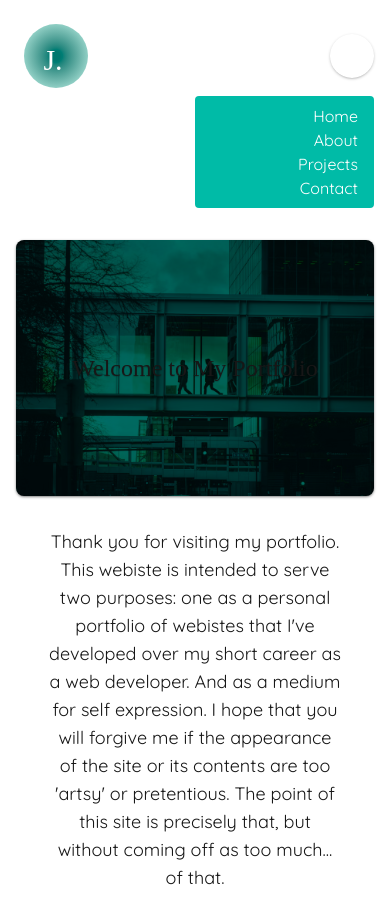
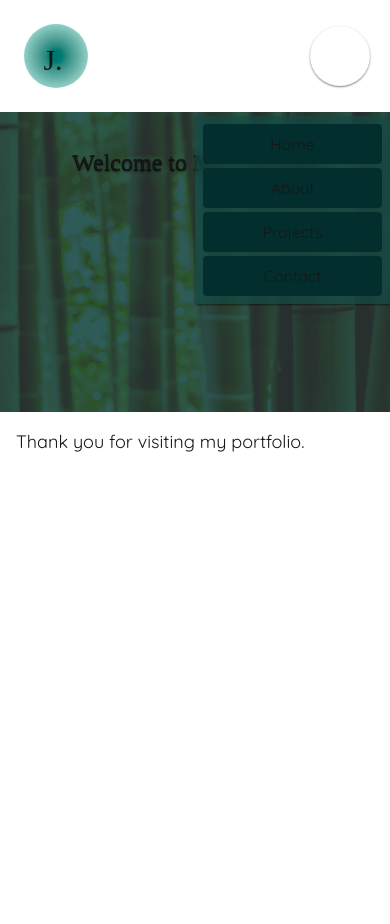
Before and after one commit to barnbarnwow/personal_website, a Next.js app: page / in a window 390 px wide. Both pictures are taken after a click on the button 352 px from the left and 56 px from the top of the page. After the commit the page ends 844 px from the top, so only its background shows below. Built offline with nearby package versions, Linux system fonts and the light colour scheme; a web font is replaced by a local one.

Commit message:
improved styling for home page and header

```diff
--- a/app/components/header.tsx
+++ b/app/components/header.tsx
@@ -6,7 +6,7 @@ export default function Header() {
   const [isOpen, setIsOpen] = useState(false);
 
   return (
-    <header className="text-white p-4">
+    <header className="p-4">
       {/* Only nav is flex */}
       <nav className="container mx-auto flex items-center justify-between">
         <div className="bg-radial from-teal-700 from-10% to-teal-100 md:bg-linear-to-t box-content size-8 p-4 m-2 rounded-full flex md:w-100 items-center justify-center">
@@ -39,7 +39,7 @@ export default function Header() {
 
         {/* Mobile toggle button */}
         <button
-          className="md:hidden p-2 shadow-sm/20 rounded-full"
+          className="md:hidden absolute right-5 p-4 shadow-xs/50 rounded-full"
           onClick={() => setIsOpen(!isOpen)}
         >
           {isOpen ? (
@@ -52,24 +52,36 @@ export default function Header() {
 
       {/* Mobile nav, appears below nav row */}
       {isOpen && (
-        <ul className="block p-2 w-1/2 ml-auto rounded bg-teal-500 md:hidden text-right animate-slideDownFade">
+        <ul className="absolute z-50 shadow-xs/50 p-1 w-1/2 right-0 top-29 rounded-l bg-teal-900/50 backdrop-blur-sm md:hidden text-center animate-slideDownFade">
           <li>
-            <Link href="/" className="m-2 hover:underline">
+            <Link
+              href="/"
+              className="block bg-teal-950 rounded p-2 m-1 hover:underline"
+            >
               Home
             </Link>
           </li>
           <li>
-            <Link href="/about" className="m-2 hover:underline">
+            <Link
+              href="/about"
+              className="block bg-teal-950 rounded p-2 m-1 hover:underline"
+            >
               About
             </Link>
           </li>
           <li>
-            <Link href="/projects" className="m-2 hover:underline">
+            <Link
+              href="/projects"
+              className="block bg-teal-950 rounded p-2 m-1 hover:underline"
+            >
               Projects
             </Link>
           </li>
           <li>
-            <Link href="/contact" className="m-2 hover:underline">
+            <Link
+              href="/contact"
+              className="block bg-teal-950 rounded p-2 m-1 hover:underline"
+            >
               Contact
             </Link>
           </li>
--- a/app/globals.css
+++ b/app/globals.css
@@ -43,14 +43,14 @@ h6 {
 
 @keyframes slideDownFade {
   0% {
-    opacity: 70%;
-    transform: translateY(-1px);
+    opacity: 0;
+    transform: translateX(200px);
   }
   100% {
-    transform: translateY(0px);
+    transform: translateX(0px);
   }
 }
 
 .animate-slideDownFade {
-  animation: slideDownFade 0.15s ease-in-out forwards;
+  animation: slideDownFade 0.2s ease-out forwards;
 }
--- a/app/page.tsx
+++ b/app/page.tsx
@@ -4,27 +4,22 @@ export default function Home() {
   return (
     <>
       <Header />
-      <main className="mx-4 md:px-10">
+      <main className="">
         <div
           style={{
-            backgroundImage: "url('/crowd.avif')",
+            backgroundImage: "url('/bamboo.jpg')",
             backgroundSize: "cover",
+            height: "300px",
           }}
-          className="bg-teal-700 bg-blend-multiply bg-cover bg-center bg-no-repeat w-full md:w-2/5 h-64 md:h-96 flex items-center justify-center rounded-lg my-4 md:my-8 shadow-sm/40"
+          className="bg-teal-900 bg-blend-multiply"
         >
-          <h2 className="text-4xl md:mb-2 text-center text-shadow-xs">
+          <h2 className="pt-9 text-shadow-sm/50 backdrop-contrast-70 size-full text-center">
             Welcome to My Portfolio
           </h2>
         </div>
-        <div className="m-8">
-          <p className="text-center text-lg md:text-2xl">
-            Thank you for visiting my portfolio. This webiste is intended to
-            serve two purposes: one as a personal portfolio of webistes that
-            I've developed over my short career as a web developer. And as a
-            medium for self expression. I hope that you will forgive me if the
-            appearance of the site or its contents are too 'artsy' or
-            pretentious. The point of this site is precisely that, but without
-            coming off as too much... of that.
+        <div className="md:flex-1 m-4">
+          <p className="text-lg md:text-lg">
+            Thank you for visiting my portfolio.
           </p>
         </div>
       </main>
```
Also changed, not shown: public/bamboo.jpg (added).
